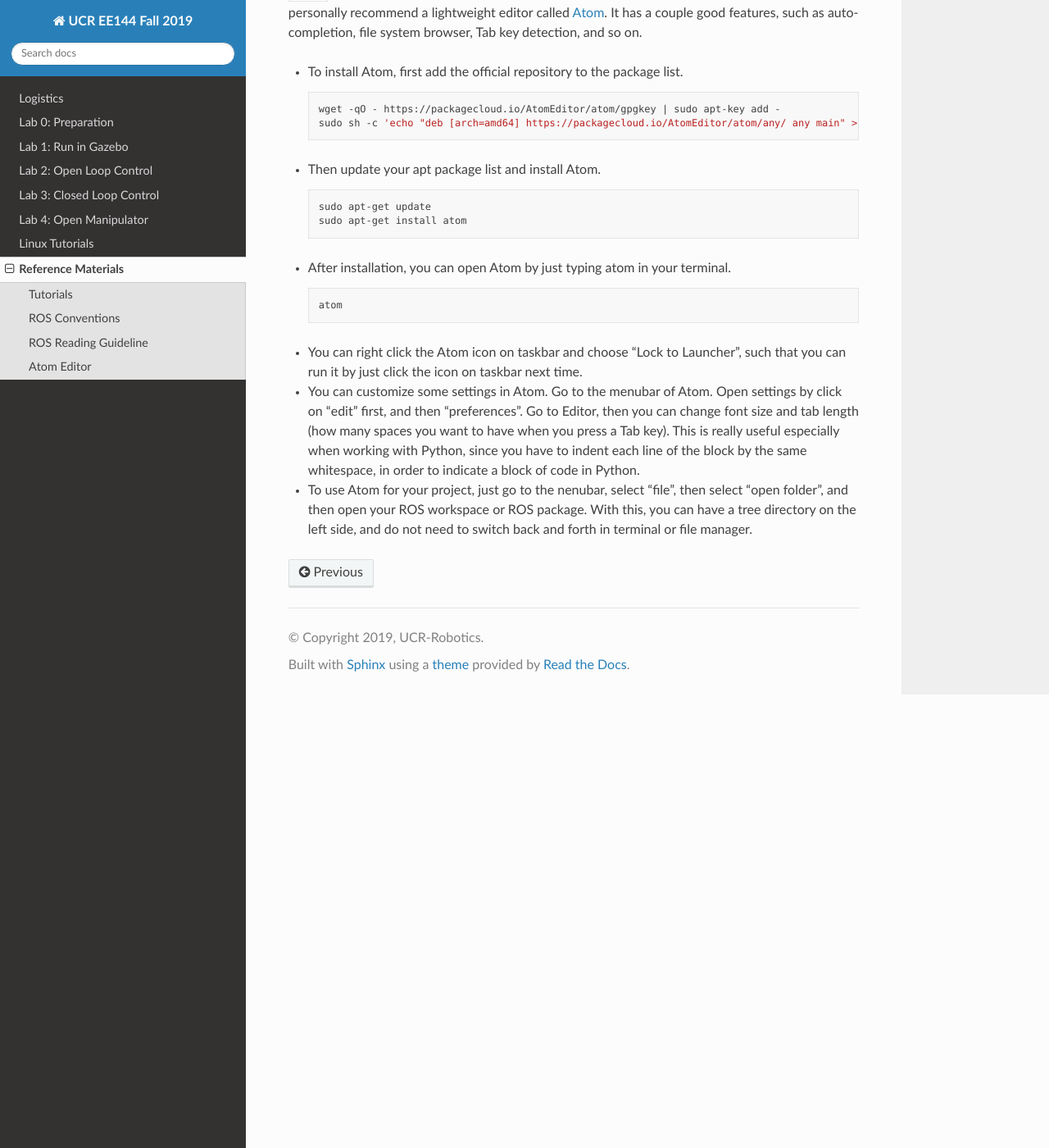
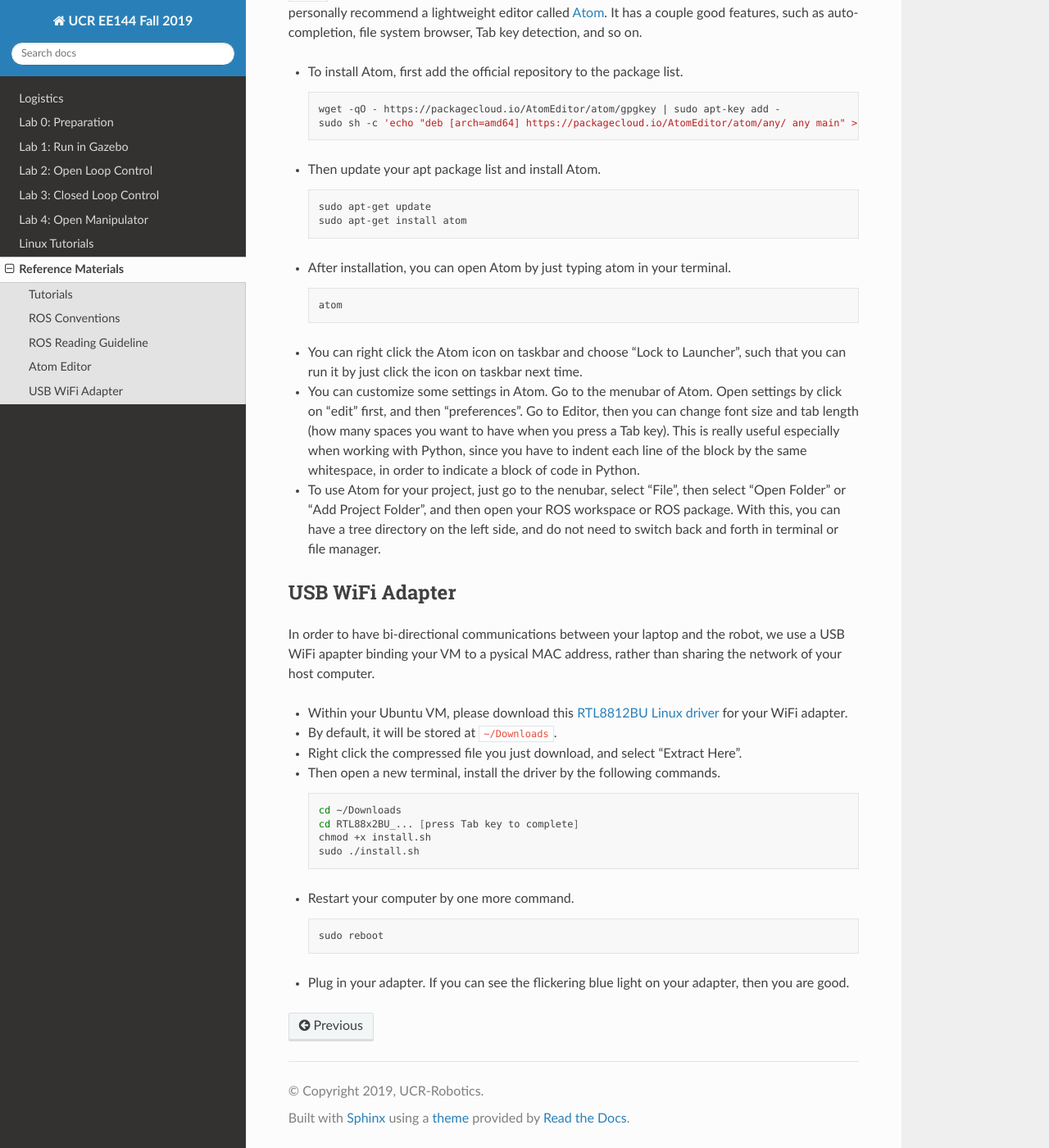
Before and after one commit to UCR-Robotics/ee144, a Sphinx documentation site: the page built from docs/reference.rst, in a window 1280 px wide and 1400 px high, scrolled down 1245 px. Shown: the whole window at 82% size. Built offline with Sphinx 7.4.7 and the Read the Docs theme 2.0.0, drawn with Linux system fonts in a browser that asks for light colours.

Commit message:
linux driver for usb wifi adapter

```diff
--- a/docs/index.rst
+++ b/docs/index.rst
@@ -35,3 +35,4 @@ News
 - 10/14/2019: A template for lab report has been posted on iLearn.
 - 10/15/2019: `Lab3 <lab3.html>`_ is up.
 - 10/22/2019: `Lab4 <lab4.html>`_ is up.
+- 10/25/2019: Update `Reference Materials <reference.html>`_ with instructions on installing linux driver of USB WiFi adapter
--- a/docs/reference.rst
+++ b/docs/reference.rst
@@ -116,7 +116,42 @@ Tab key detection, and so on.
   since you have to indent each line of the block by the same whitespace,
   in order to indicate a block of code in Python.
 
-- To use Atom for your project, just go to the nenubar, select "file",
-  then select "open folder", and then open your ROS workspace or ROS package.
+- To use Atom for your project, just go to the nenubar, select "File",
+  then select "Open Folder" or "Add Project Folder", and then open your ROS workspace or ROS package.
   With this, you can have a tree directory on the left side, and do not need
   to switch back and forth in terminal or file manager.
+
+
+USB WiFi Adapter
+----------------
+
+In order to have bi-directional communications between your laptop and the robot,
+we use a USB WiFi apapter binding your VM to a pysical MAC address,
+rather than sharing the network of your host computer.
+
+- Within your Ubuntu VM, please download this `RTL8812BU Linux driver
+  <https://drive.google.com/file/d/1Y1TuPYKM2XlCx8Uf0aAa20ycgpi7Vr58/view?usp=sharing>`_
+  for your WiFi adapter.
+
+- By default, it will be stored at ``~/Downloads``.
+
+- Right click the compressed file you just download, and select "Extract Here".
+
+- Then open a new terminal, install the driver by the following commands.
+
+  .. code:: bash
+
+    cd ~/Downloads
+    cd RTL88x2BU_... [press Tab key to complete]
+    chmod +x install.sh
+    sudo ./install.sh
+
+- Restart your computer by one more command.
+
+  .. code:: bash
+
+    sudo reboot
+
+- Plug in your adapter.
+  If you can see the flickering blue light on your adapter,
+  then you are good.
```
